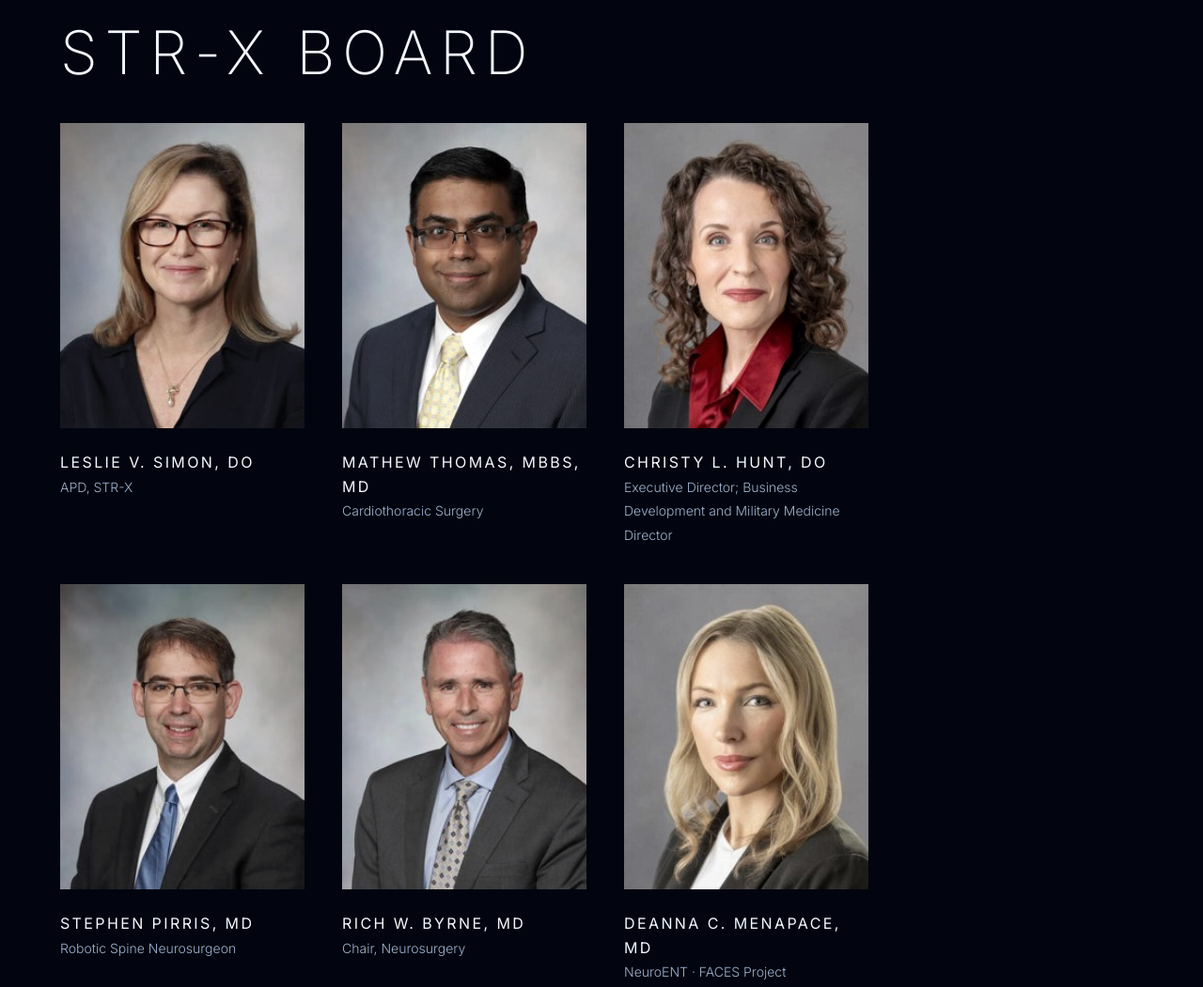
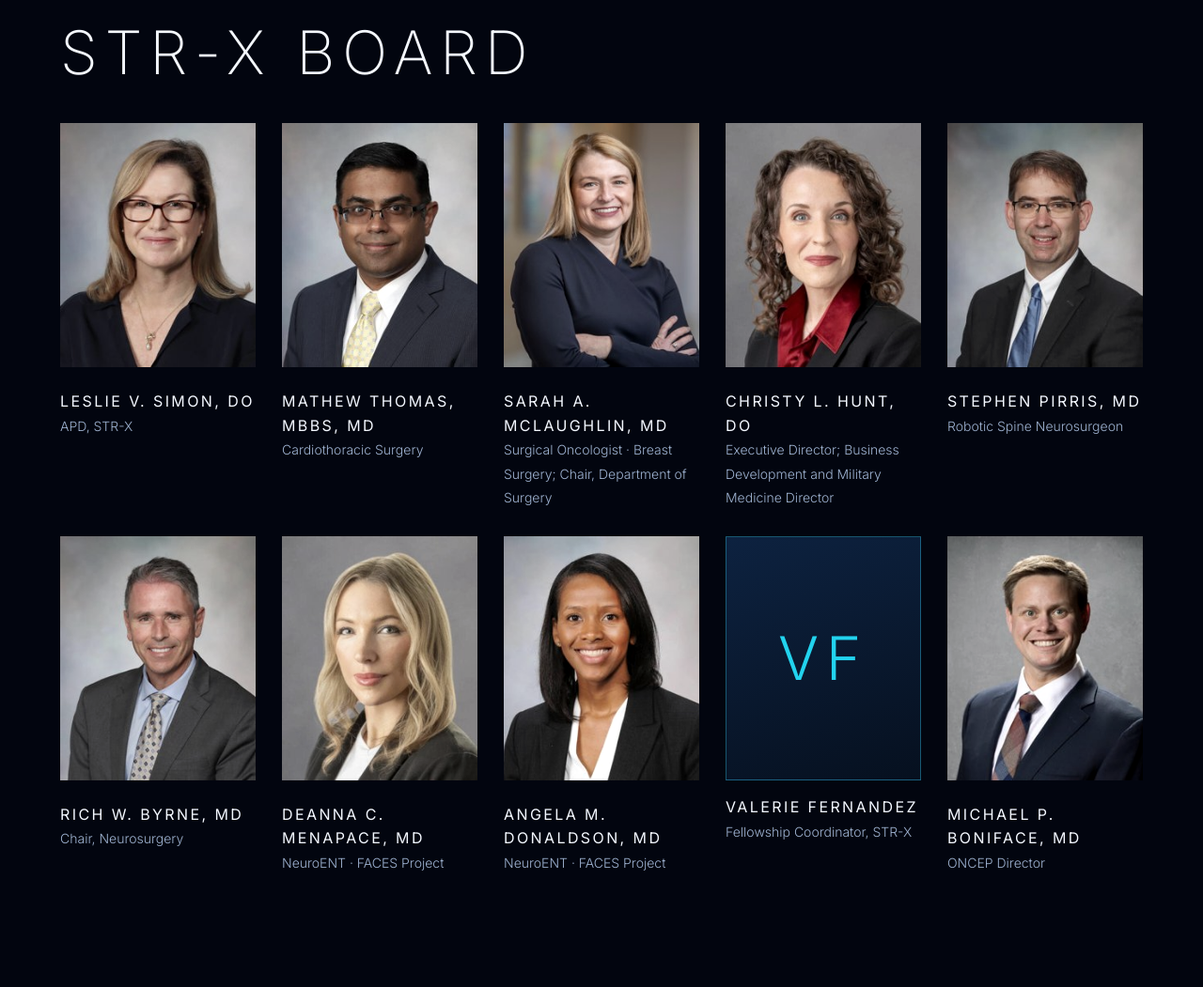
Before and after one commit to STR-X-Labs/str-x-labs.github.io, a plain HTML site: page index.html in a window 1280 px wide. Shown: the part 6280-7331 px from the top of the page at 94% size. Drawn offline with Linux system fonts and the light colour scheme; animation ran at ten frames a second.

Commit message:
Board: add Dr Sarah A. McLaughlin

```diff
--- a/index.html
+++ b/index.html
@@ -103,6 +103,7 @@
   <div class="team board">
    <figure><img src="assets/leslie-simon.jpg" alt="Leslie V. Simon, DO"><figcaption><b>Leslie V. Simon, DO</b><span>APD, STR-X</span></figcaption></figure>
    <figure><img src="assets/mathew-thomas.jpg" alt="Mathew Thomas, MBBS, MD"><figcaption><b>Mathew Thomas, MBBS, MD</b><span>Cardiothoracic Surgery</span></figcaption></figure>
+   <figure><img src="assets/sarah-mclaughlin.jpg" alt="Sarah A. McLaughlin, MD"><figcaption><b>Sarah A. McLaughlin, MD</b><span>Surgical Oncologist · Breast Surgery; Chair, Department of Surgery</span></figcaption></figure>
    <figure><img src="assets/christy-hunt.jpg" alt="Christy L. Hunt, DO"><figcaption><b>Christy L. Hunt, DO</b><span>Executive Director; Business Development and Military Medicine Director</span></figcaption></figure>
    <figure><img src="assets/stephen-pirris.jpg" alt="Stephen Pirris, MD"><figcaption><b>Stephen Pirris, MD</b><span>Robotic Spine Neurosurgeon</span></figcaption></figure>
    <figure><img src="assets/rich-byrne.jpg" alt="Rich W. Byrne, MD"><figcaption><b>Rich W. Byrne, MD</b><span>Chair, Neurosurgery</span></figcaption></figure>
--- a/style.css
+++ b/style.css
@@ -38,7 +38,7 @@
 figcaption{padding-top:16px}figcaption b{display:block;font-weight:400;letter-spacing:.15em;text-transform:uppercase}figcaption span{color:var(--mute);font-size:14px}
 footer{display:flex;justify-content:space-between;padding:32px 5vw;font-size:11px;letter-spacing:.25em;text-transform:uppercase;color:var(--mute);border-top:1px solid #ffffff14}
 .reveal{opacity:0;transform:translateY(30px);transition:1s ease}.reveal.on{opacity:1;transform:none}
-.team.board{grid-template-columns:repeat(3,minmax(0,260px));gap:40px}.team.board figcaption span{font-size:14px}
+.team.board{grid-template-columns:repeat(5,minmax(0,1fr));gap:28px}.team.board figcaption span{font-size:14px}
 .initials{width:100%;aspect-ratio:4/5;display:flex;align-items:center;justify-content:center;background:linear-gradient(160deg,#0d2240,#06101f);border:1px solid rgba(56,214,255,.35);color:var(--cyan);font-size:clamp(36px,5vw,64px);letter-spacing:.12em;font-weight:300}
 @media(max-width:860px){.team.board{grid-template-columns:1fr 1fr}.nav nav{display:none}.grid4,.sitelist{list-style:none;display:flex;flex-direction:column;gap:16px}.pillars{grid-template-columns:1fr 1fr}.team{grid-template-columns:1fr 1fr;gap:20px}.gwrap{grid-template-columns:1fr}footer{flex-direction:column;gap:8px}}
 @media(max-width:520px){.grid4,.sitelist{list-style:none;display:flex;flex-direction:column;gap:16px}}
```
Also changed, not shown: assets/sarah-mclaughlin.jpg (added).
